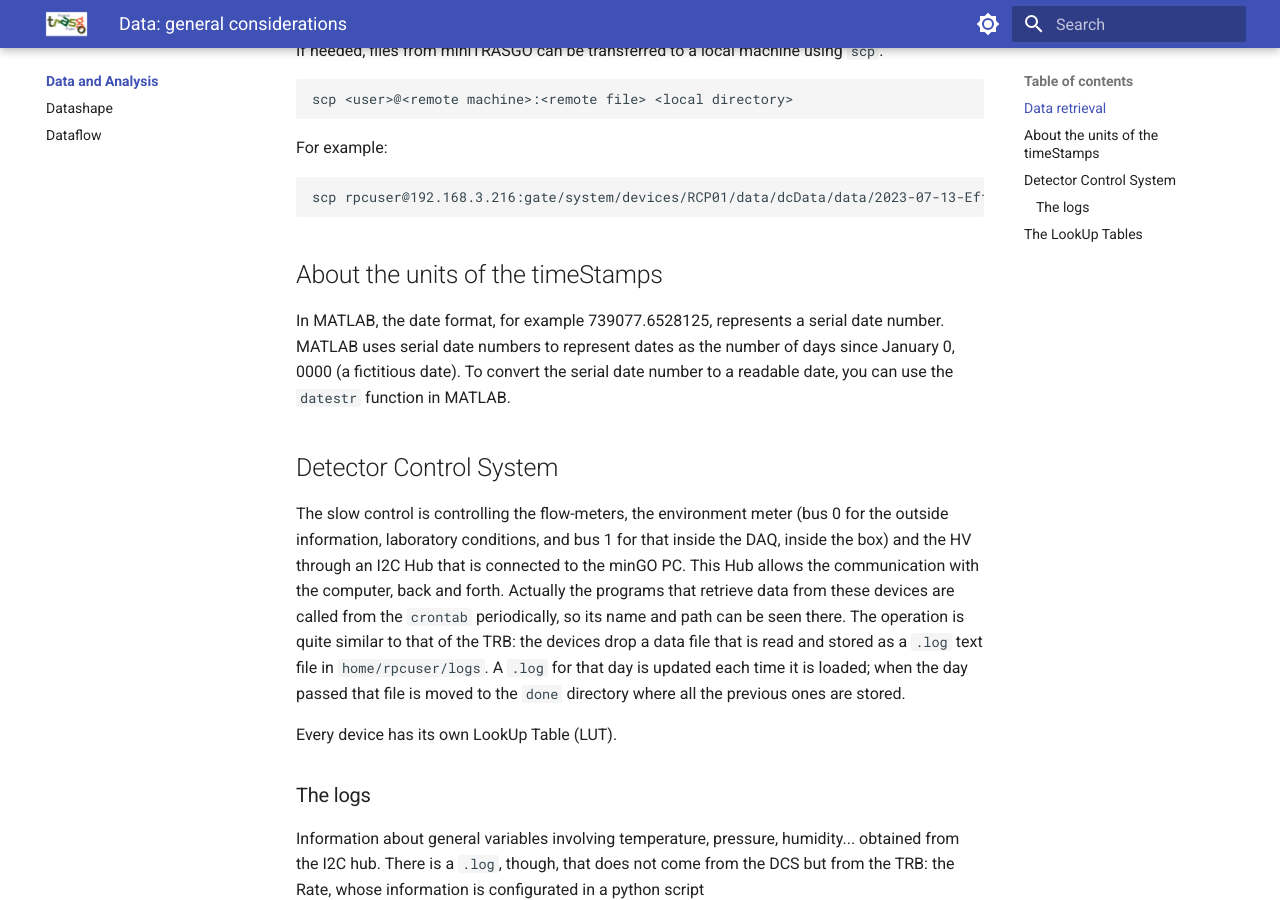
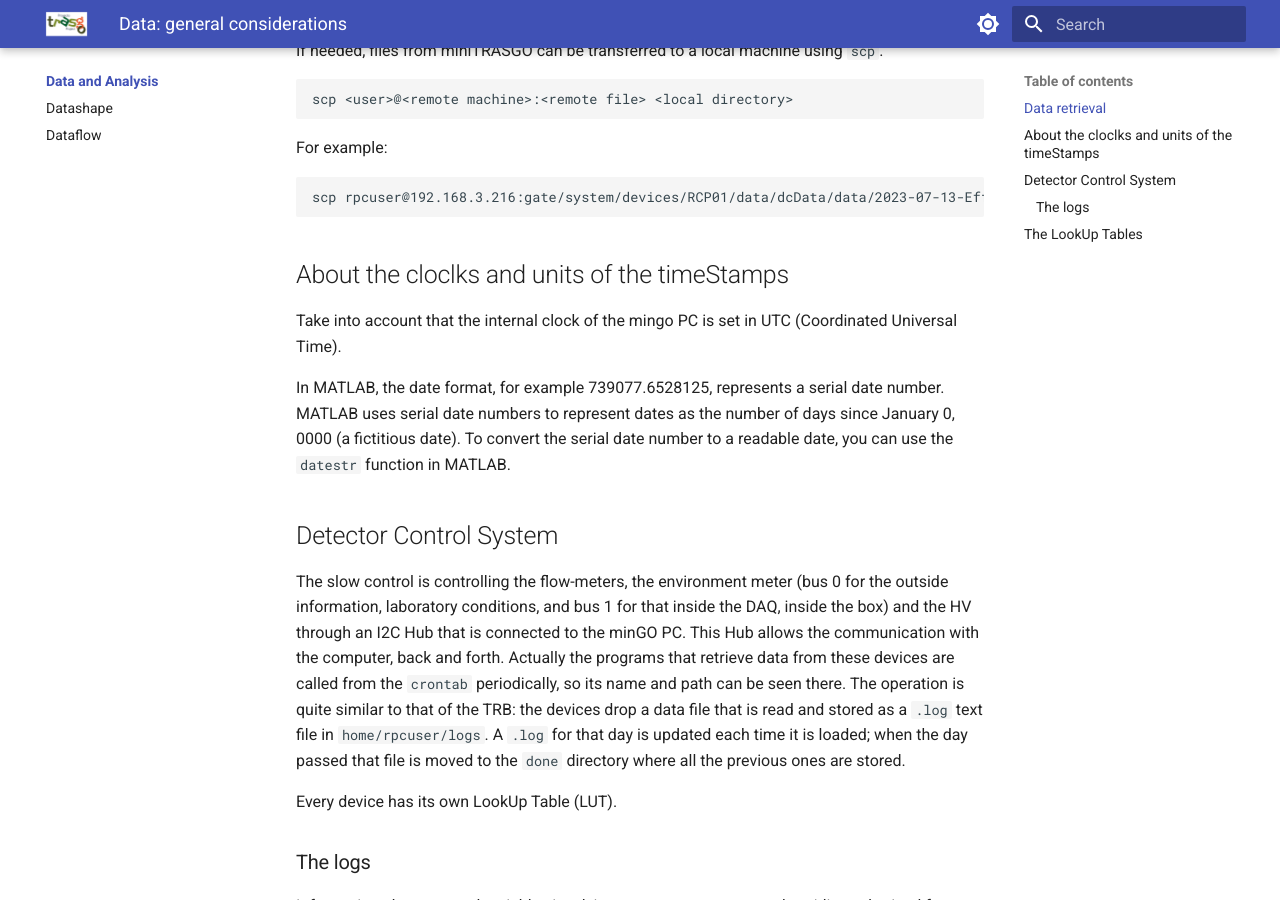
Before and after one commit to cayesoneira/miniTRASGO-documentation, an MkDocs documentation site: the page built from docs/data/index.md, in a window 1280 px wide and 900 px high, scrolled down 332 px. Built offline with MkDocs 1.6.1 and Material for MkDocs 9.7.7, drawn with Linux system fonts in a browser that asks for light colours.

Commit message:
Update index.md

```diff
--- a/docs/data/index.md
+++ b/docs/data/index.md
@@ -11,7 +11,9 @@
 
     scp rpcuser@192.168.3.216:gate/system/devices/RCP01/data/dcData/data/2023-07-13-EffMap.mat ~/
 
-## About the units of the timeStamps
+## About the cloclks and units of the timeStamps
+Take into account that the internal clock of the mingo PC is set in UTC (Coordinated Universal Time).
+
 In MATLAB, the date format, for example 739077.6528125, represents a serial date number. MATLAB uses serial date numbers to represent dates as the number of days since January 0, 0000 (a fictitious date). To convert the serial date number to a readable date, you can use the `datestr` function in MATLAB.
 
 ## Detector Control System
```
